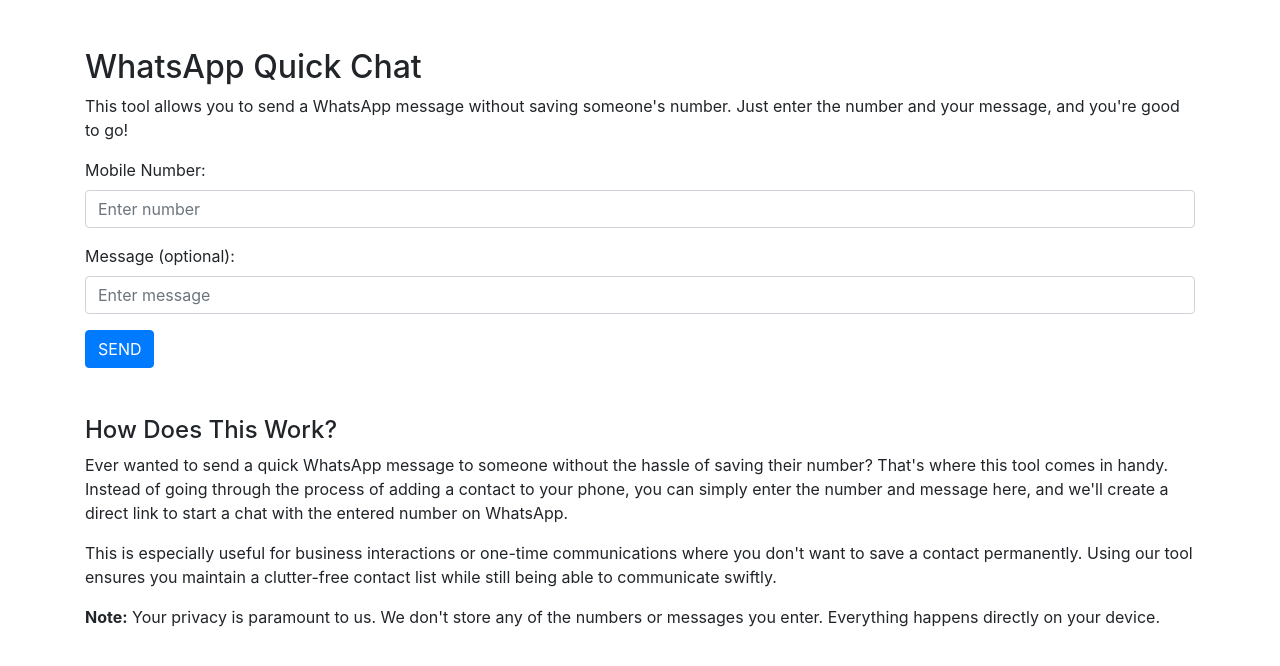
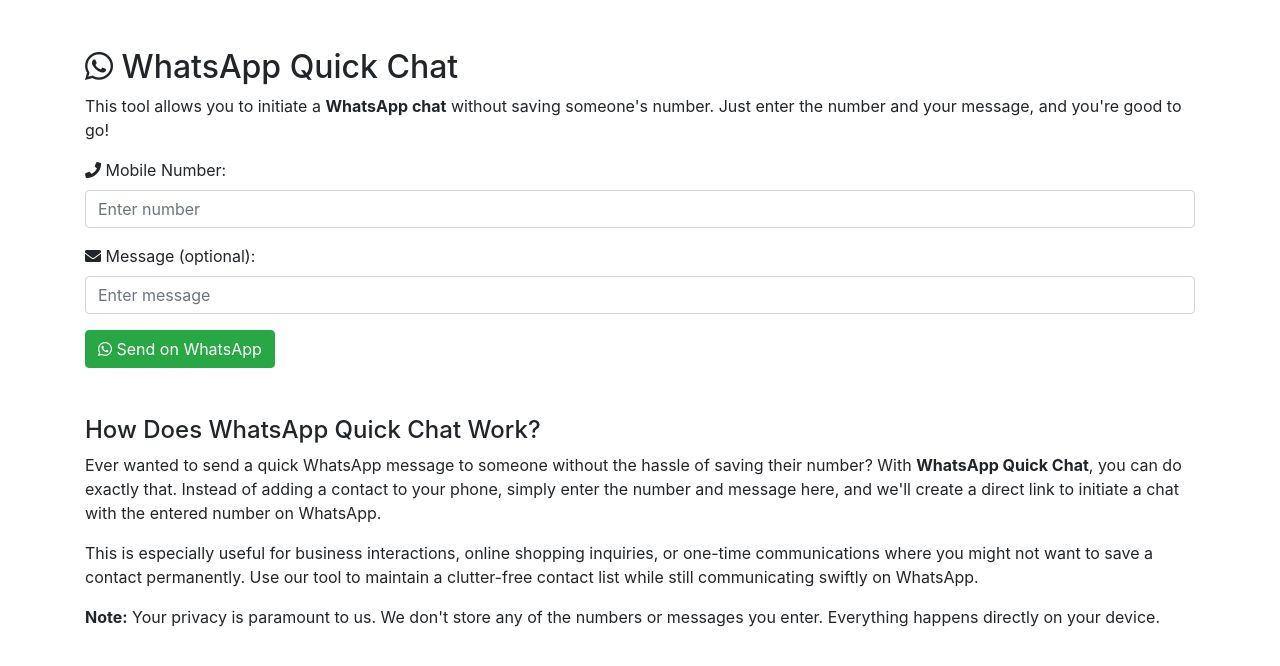
Before and after one commit to iamsarthak/create-whatsapp-link, a plain HTML site: page index.html in a window 1280 px wide. Drawn offline with nearby package versions, Linux system fonts and the light colour scheme.

Commit message:
Update index.html

```diff
--- a/index.html
+++ b/index.html
@@ -5,44 +5,46 @@
     <title>WhatsApp Quick Chat</title>
     <!-- Bootstrap CSS -->
     <link rel="stylesheet" href="https://maxcdn.bootstrapcdn.com/bootstrap/4.5.2/css/bootstrap.min.css">
+    <link rel="stylesheet" href="https://cdnjs.cloudflare.com/ajax/libs/font-awesome/5.15.3/css/all.min.css"> <!-- For icons -->
+
     <script src="https://ajax.googleapis.com/ajax/libs/jquery/3.5.1/jquery.min.js"></script>
     <script src="https://cdnjs.cloudflare.com/ajax/libs/popper.js/1.16.0/umd/popper.min.js"></script>
     <script src="https://maxcdn.bootstrapcdn.com/bootstrap/4.5.2/js/bootstrap.min.js"></script>
     <script src="https://www.gstatic.com/firebasejs/5.4.1/firebase.js"></script>
+    <meta name="viewport" content="width=device-width, initial-scale=1"> <!-- Ensures mobile responsiveness -->
 </head>
 
 <body>
 
     <div class="container mt-5">
-        <h2>WhatsApp Quick Chat</h2>
-        <p>This tool allows you to send a WhatsApp message without saving someone's number. Just enter the number and your message, and you're good to go!</p>
+        <h2><i class="fab fa-whatsapp"></i> WhatsApp Quick Chat</h2>
+        <p>This tool allows you to initiate a <b>WhatsApp chat</b> without saving someone's number. Just enter the number and your message, and you're good to go!</p>
         <form id="whatsappForm">
             <div class="form-group">
-                <label for="number">Mobile Number:</label>
+                <label for="number"><i class="fas fa-phone"></i> Mobile Number:</label>
                 <input type="text" class="form-control" id="number" placeholder="Enter number" name="number" required>
             </div>
 
             <div class="form-group">
-                <label for="message">Message (optional):</label>
+                <label for="message"><i class="fas fa-envelope"></i> Message (optional):</label>
                 <input type="text" class="form-control" id="message" placeholder="Enter message" name="message">
             </div>
 
             <div id="firebaseFields" style="display: none;">
-                <!-- You can add the additional fields related to Firebase here -->
+                <!-- Additional Firebase fields can be added here -->
             </div>
 
-            <button type="button" class="btn btn-primary" onclick="send()">SEND</button>
+            <button type="button" class="btn btn-success" onclick="send()"><i class="fab fa-whatsapp"></i> Send on WhatsApp</button>
         </form>
         <a id="myClick" href="" style="display: none;"></a>
 
         <!-- Detailed Description at the Bottom -->
         <div class="mt-5">
-            <h4>How Does This Work?</h4>
-            <p>Ever wanted to send a quick WhatsApp message to someone without the hassle of saving their number? That's where this tool comes in handy. Instead of going through the process of adding a contact to your phone, you can simply enter the number and message here, and we'll create a direct link to start a chat with the entered number on WhatsApp.</p>
-            <p>This is especially useful for business interactions or one-time communications where you don't want to save a contact permanently. Using our tool ensures you maintain a clutter-free contact list while still being able to communicate swiftly.</p>
+            <h4>How Does WhatsApp Quick Chat Work?</h4>
+            <p>Ever wanted to send a quick WhatsApp message to someone without the hassle of saving their number? With <b>WhatsApp Quick Chat</b>, you can do exactly that. Instead of adding a contact to your phone, simply enter the number and message here, and we'll create a direct link to initiate a chat with the entered number on WhatsApp.</p>
+            <p>This is especially useful for business interactions, online shopping inquiries, or one-time communications where you might not want to save a contact permanently. Use our tool to maintain a clutter-free contact list while still communicating swiftly on WhatsApp.</p>
             <p><b>Note:</b> Your privacy is paramount to us. We don't store any of the numbers or messages you enter. Everything happens directly on your device.</p>
         </div>
-
     </div>
 
     <script>
@@ -61,7 +63,15 @@
             $("a")[0].click();
         }
 
-        // You can add Firebase-related functions and initialization here if needed.
+        // Focus on the mobile number input if on a mobile device
+        if (window.innerWidth <= 800) {
+            setTimeout(() => {
+                window.scrollTo(0, 0); // Ensure top of the page
+                $("#number").focus();
+            }, 100);
+        }
+
+        // Firebase-related functions and initialization can be added here if needed.
     </script>
 
 </body>
```
